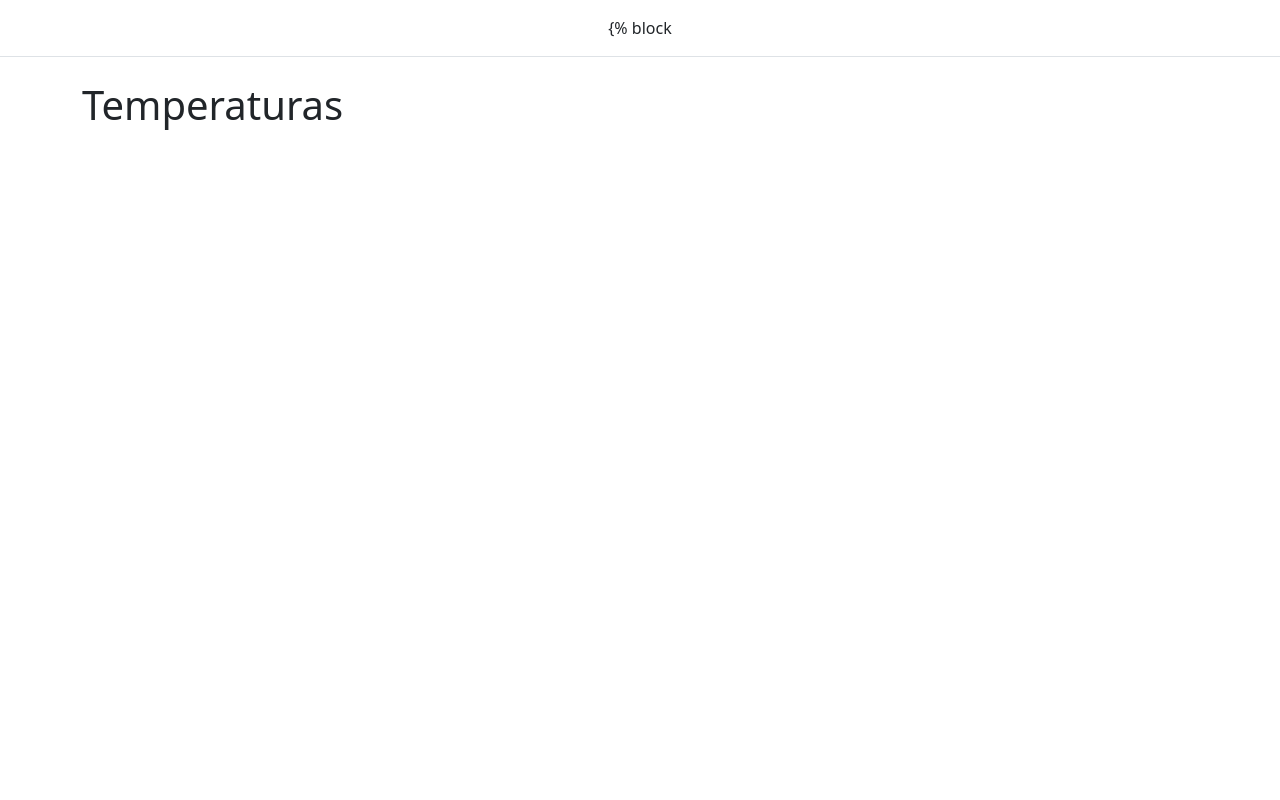
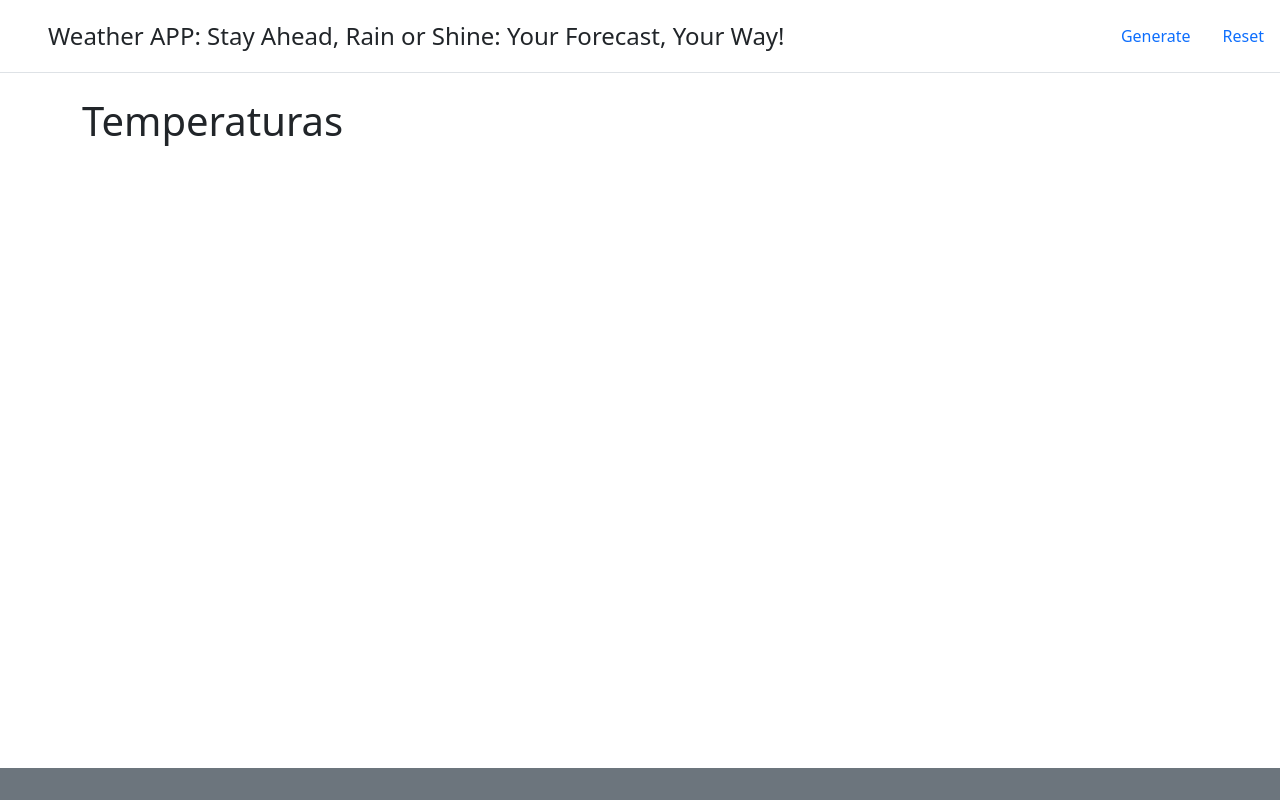
Before and after one commit to VitorHmaia/api_weather, a Django app: page / in a window 1280 px wide. Run offline with Django 5.2, Linux system fonts and the light colour scheme; data that the repository does not hold is empty.

Commit message:
feat: add generate and reset button to index.html

```diff
--- a/templates/index.html
+++ b/templates/index.html
@@ -1,4 +1,3 @@
-<!-- index.html -->
 <!DOCTYPE html>
 <html lang="pt-br">
 <head>
@@ -14,7 +13,15 @@
 </head>
 <body>
     <header class="d-flex flex-wrap justify-content-center py-3 mb-4 border-bottom">
-        {% block
+        <a href="/" class="d-flex align-items-center mb-3 mb-md-0 me-md-auto text-dark text-decoration-none">
+            <svg class="bi me-2" width="40" height="32"><use xlink:href="#bootstrap"/></svg>
+            <span class="fs-4">Weather APP: Stay Ahead, Rain or Shine: Your Forecast, Your Way!</span>
+        </a>
+
+        <ul class="nav nav-pills">
+            <li class="nav-item"><a href="{% url 'Weather Generate' %}" class="nav-link">Generate</a></li>
+            <li class="nav-item"><a href="{% url 'Weather Reset' %}" class="nav-link">Reset</a></li>
+        </ul>
     </header>
     <main>
         <div class="container">
@@ -24,6 +31,13 @@
         </div>
     </main>
 
+    <footer class="bg-secondary text-center text-lg-start fixed-bottom">
+        <!-- Copyright -->
+        <div class="text-center p-3 text-white">
+          {% block verse %} {% endblock %}
+        </div>
+        <!-- Copyright -->
+      </footer>
 
     <script
       src="https://cdn.jsdelivr.net/npm/bootstrap@5.2.0/dist/js/bootstrap.bundle.min.js"
```
